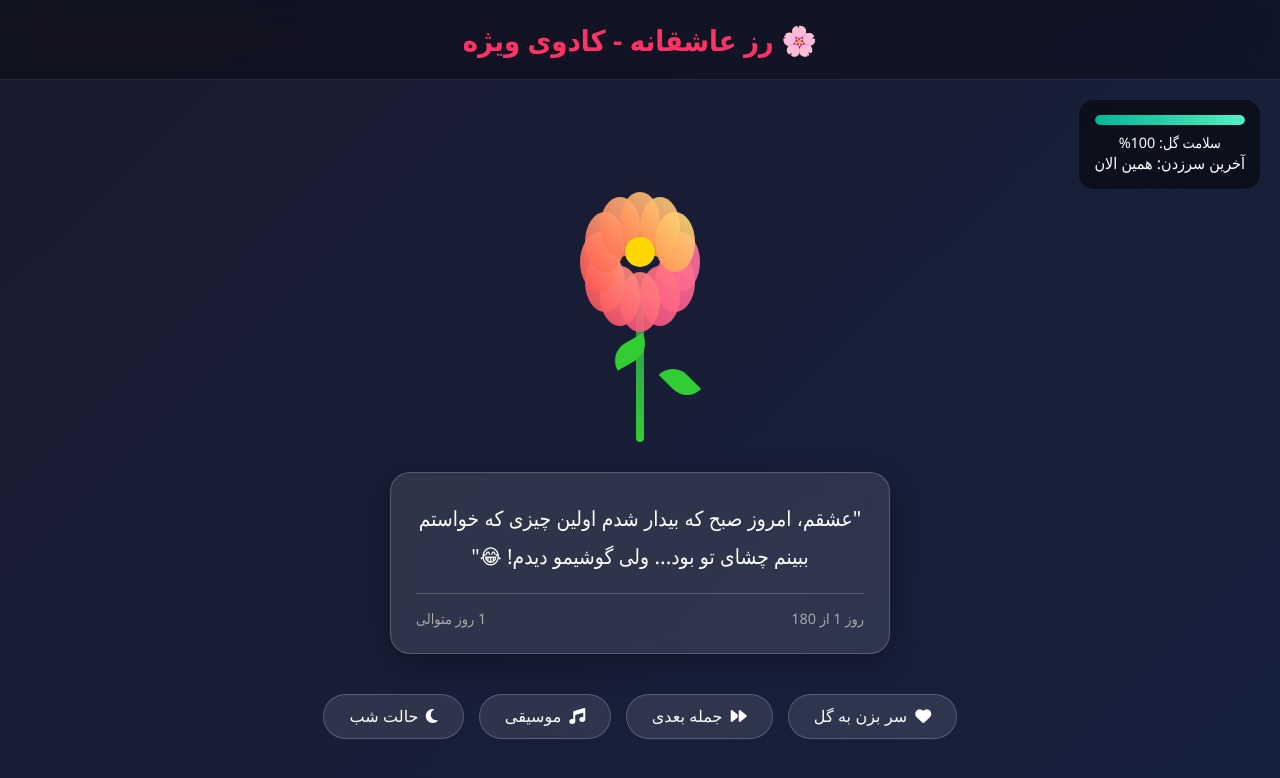
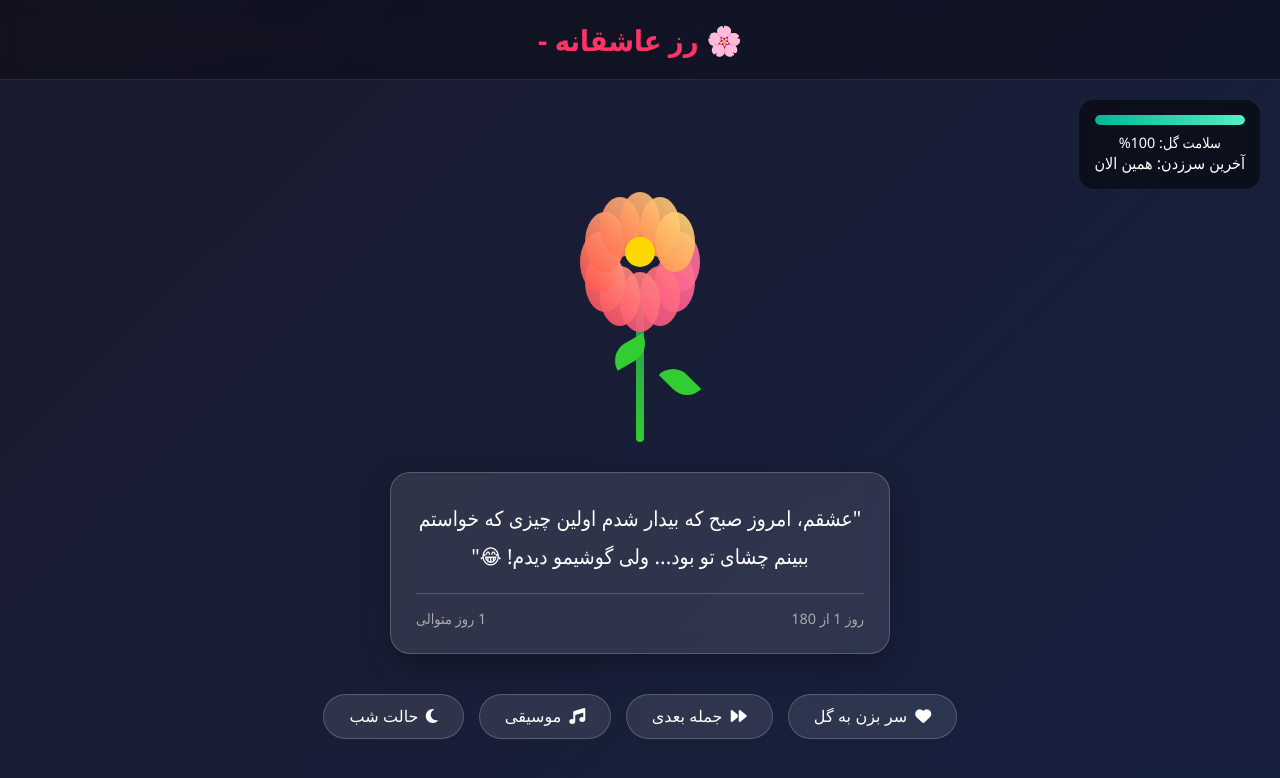
Before and after one commit to sinadavodi/loverose, a website: page index.html in a window 1280 px wide. Drawn offline with Linux system fonts and the light colour scheme.

Commit message:
Update index.html

```diff
--- a/index.html
+++ b/index.html
@@ -266,7 +266,7 @@
 <body>
     <div class="app-container">
         <div class="header">
-            <h1>🌸 رز عاشقانه - کادوی ویژه</h1>
+            <h1>🌸 رز عاشقانه - </h1>
         </div>
 
         <div class="main-content">
```
